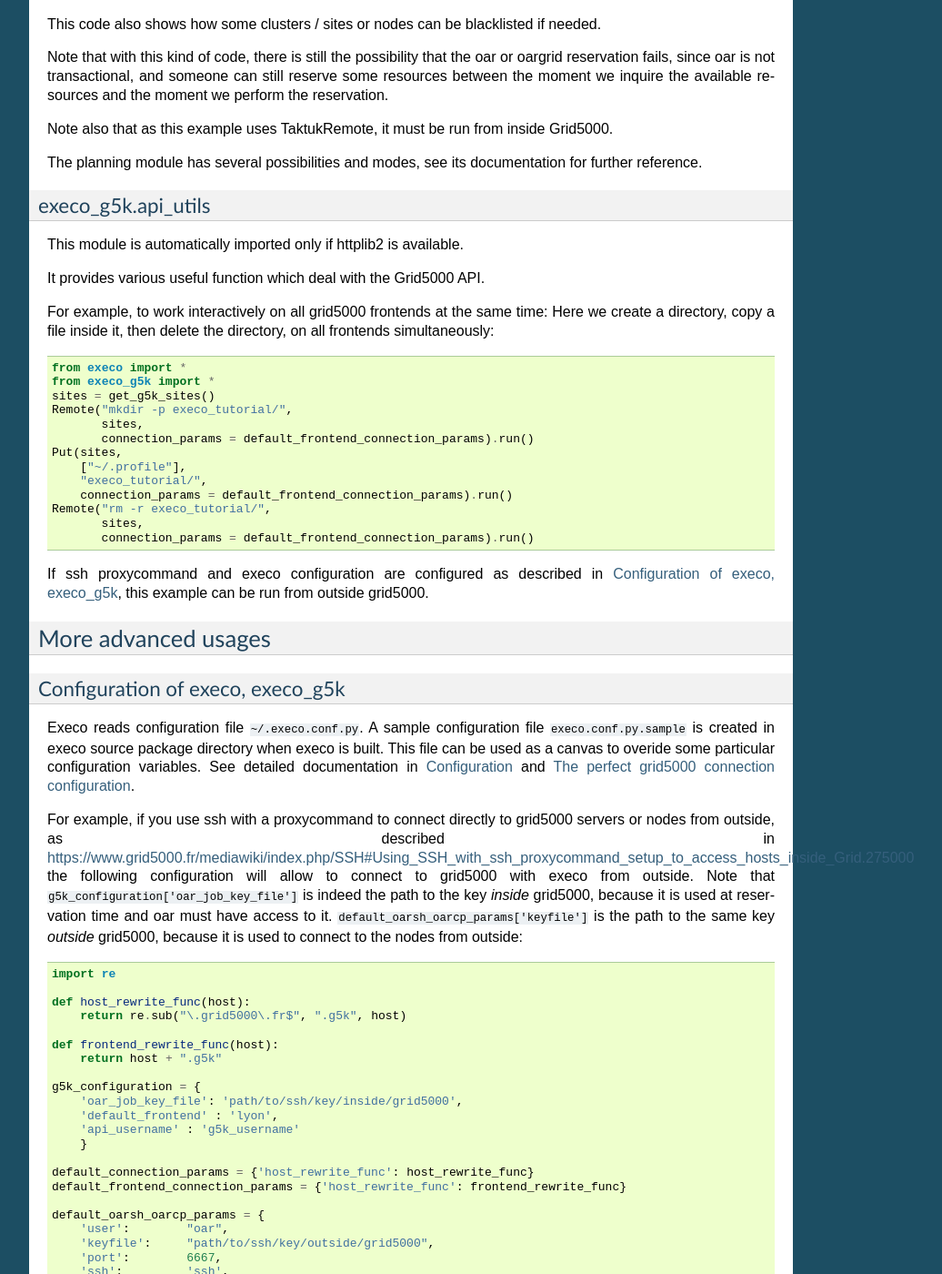
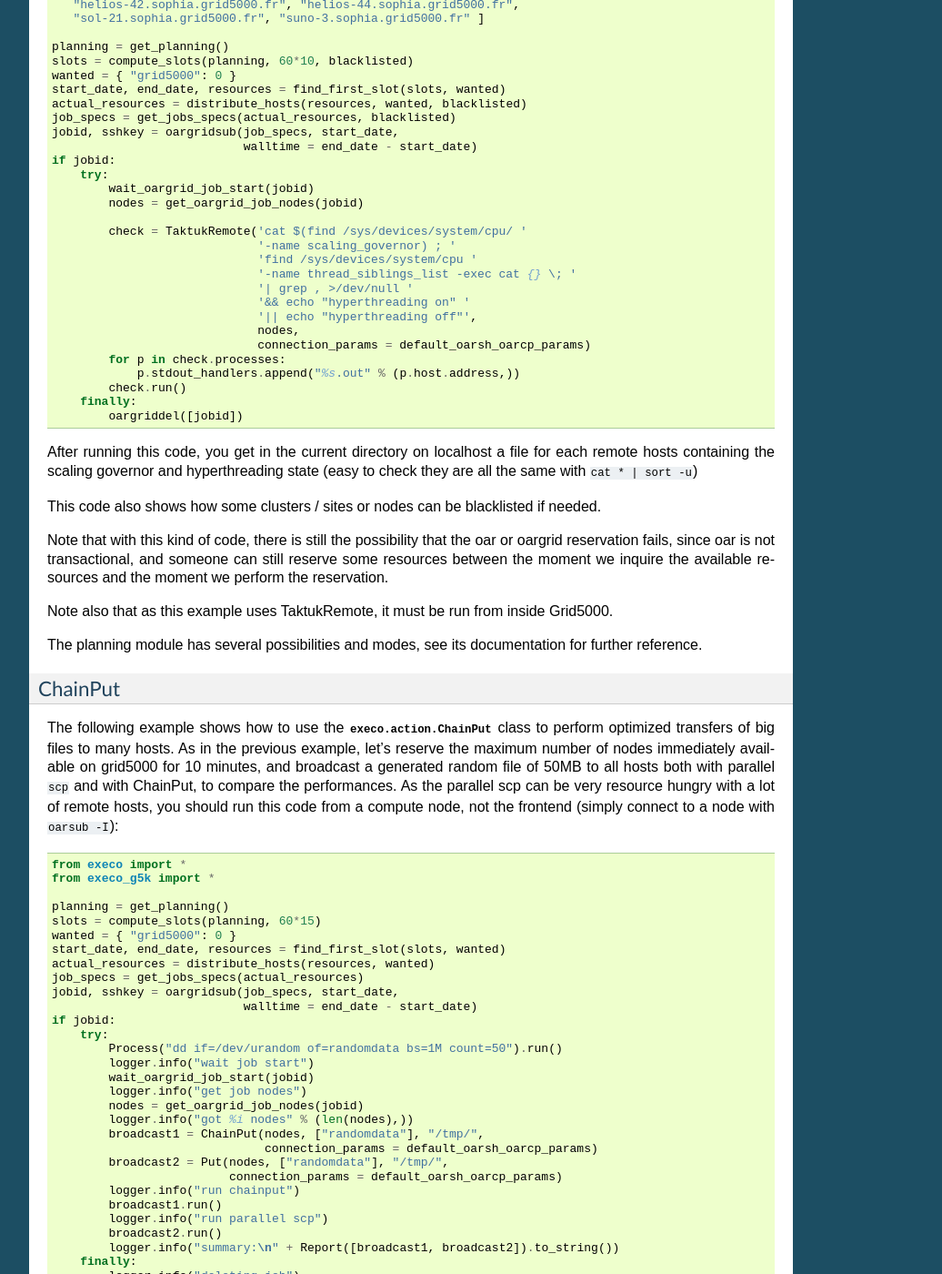
Before and after one commit to rcherrueau/execo, a Sphinx documentation site: the page built from doc/userguide.rst, in a window 1280 px wide and 1400 px high, scrolled down 5427 px. Shown: the whole window at 91% size, without its empty margins (198-1234 px from the left). Built offline with Sphinx 7.4.7, drawn with Linux system fonts in a browser that asks for light colours; pages that are not in the unit, such as notebooks, are missing from menus; some of the changed text lies outside the part shown.

Commit message:
userguide: move planning example to advanced usage + add chainput example

```diff
--- a/doc/userguide.rst
+++ b/doc/userguide.rst
@@ -316,6 +316,38 @@
 that they are killed at the end (thus they always have a non-zero exit
 code).
 
+execo_g5k.api_utils
+-------------------
+
+This module is automatically imported only if httplib2 is available.
+
+It provides various useful function which deal with the Grid5000 API.
+
+For example, to work interactively on all grid5000 frontends at the
+same time: Here we create a directory, copy a file inside it, then
+delete the directory, on all frontends simultaneously::
+
+ from execo import *
+ from execo_g5k import *
+ sites = get_g5k_sites()
+ Remote("mkdir -p execo_tutorial/",
+        sites,
+        connection_params = default_frontend_connection_params).run()
+ Put(sites,
+     ["~/.profile"],
+     "execo_tutorial/",
+     connection_params = default_frontend_connection_params).run()
+ Remote("rm -r execo_tutorial/",
+        sites,
+        connection_params = default_frontend_connection_params).run()
+
+If ssh proxycommand and execo configuration are configured as
+described in :ref:`tutorial-configuration`, this example can be run
+from outside grid5000.
+
+More advanced usages
+====================
+
 grid5000 planning
 -----------------
 
@@ -387,37 +419,52 @@
 The planning module has several possibilities and modes, see its
 documentation for further reference.
 
-execo_g5k.api_utils
--------------------
+ChainPut
+--------
 
-This module is automatically imported only if httplib2 is available.
-
-It provides various useful function which deal with the Grid5000 API.
-
-For example, to work interactively on all grid5000 frontends at the
-same time: Here we create a directory, copy a file inside it, then
-delete the directory, on all frontends simultaneously::
+The following example shows how to use the `execo.action.ChainPut`
+class to perform optimized transfers of big files to many hosts. As in
+the previous example, let's reserve the maximum number of nodes
+immediately available on grid5000 for 10 minutes, and broadcast a
+generated random file of 50MB to all hosts both with parallel ``scp``
+and with ChainPut, to compare the performances. As the parallel scp
+can be very resource hungry with a lot of remote hosts, you should run
+this code from a compute node, not the frontend (simply connect to a
+node with ``oarsub -I``)::
 
  from execo import *
  from execo_g5k import *
- sites = get_g5k_sites()
- Remote("mkdir -p execo_tutorial/",
-        sites,
-        connection_params = default_frontend_connection_params).run()
- Put(sites,
-     ["~/.profile"],
-     "execo_tutorial/",
-     connection_params = default_frontend_connection_params).run()
- Remote("rm -r execo_tutorial/",
-        sites,
-        connection_params = default_frontend_connection_params).run()
 
-If ssh proxycommand and execo configuration are configured as
-described in :ref:`tutorial-configuration`, this example can be run
-from outside grid5000.
-
-More advanced usages
-====================
+ planning = get_planning()
+ slots = compute_slots(planning, 60*15)
+ wanted = { "grid5000": 0 }
+ start_date, end_date, resources = find_first_slot(slots, wanted)
+ actual_resources = distribute_hosts(resources, wanted)
+ job_specs = get_jobs_specs(actual_resources)
+ jobid, sshkey = oargridsub(job_specs, start_date,
+                            walltime = end_date - start_date)
+ if jobid:
+     try:
+         Process("dd if=/dev/urandom of=randomdata bs=1M count=50").run()
+         logger.info("wait job start")
+         wait_oargrid_job_start(jobid)
+         logger.info("get job nodes")
+         nodes = get_oargrid_job_nodes(jobid)
+         logger.info("got %i nodes" % (len(nodes),))
+         broadcast1 = ChainPut(nodes, ["randomdata"], "/tmp/",
+                               connection_params = default_oarsh_oarcp_params)
+         broadcast2 = Put(nodes, ["randomdata"], "/tmp/",
+                          connection_params = default_oarsh_oarcp_params)
+         logger.info("run chainput")
+         broadcast1.run()
+         logger.info("run parallel scp")
+         broadcast2.run()
+         logger.info("summary:\n" + Report([broadcast1, broadcast2]).to_string())
+     finally:
+         logger.info("deleting job")
+         oargriddel([jobid])
+ else:
+     logger.info("job submission failed")
 
 .. _tutorial-configuration:
 
@@ -469,6 +516,11 @@
      'host_rewrite_func': host_rewrite_func,
      }
 
+Note also that configuring default_oarsh_oarcp_params to bypass
+oarsh/oarcp and directly connect to port 6667 will save you from many
+problems such as high number of open pty as well as impossibility to
+kill oarsh / oarcp processes (due to it running sudoed)
+
 Processes and actions factories
 -------------------------------
 
```
